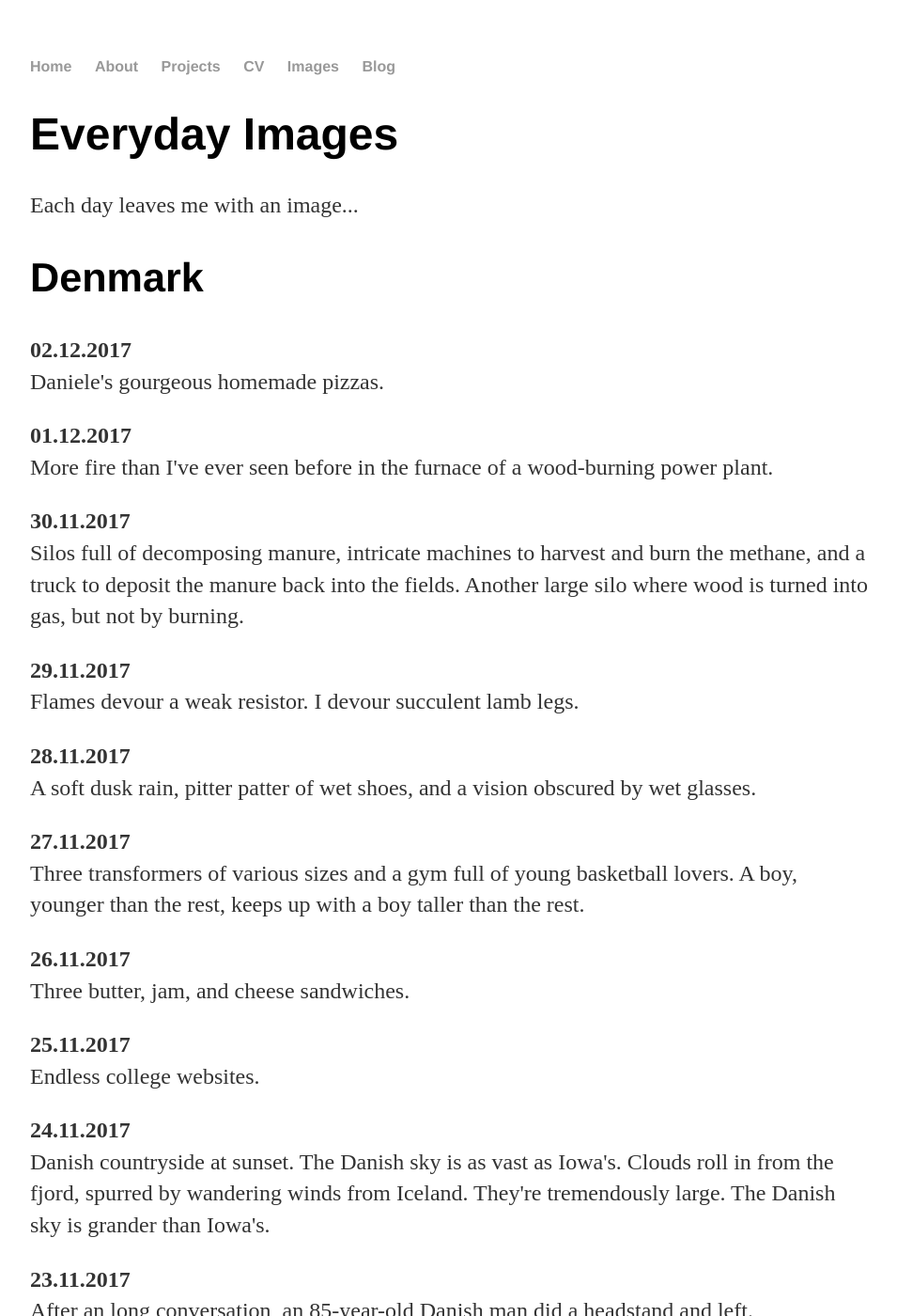
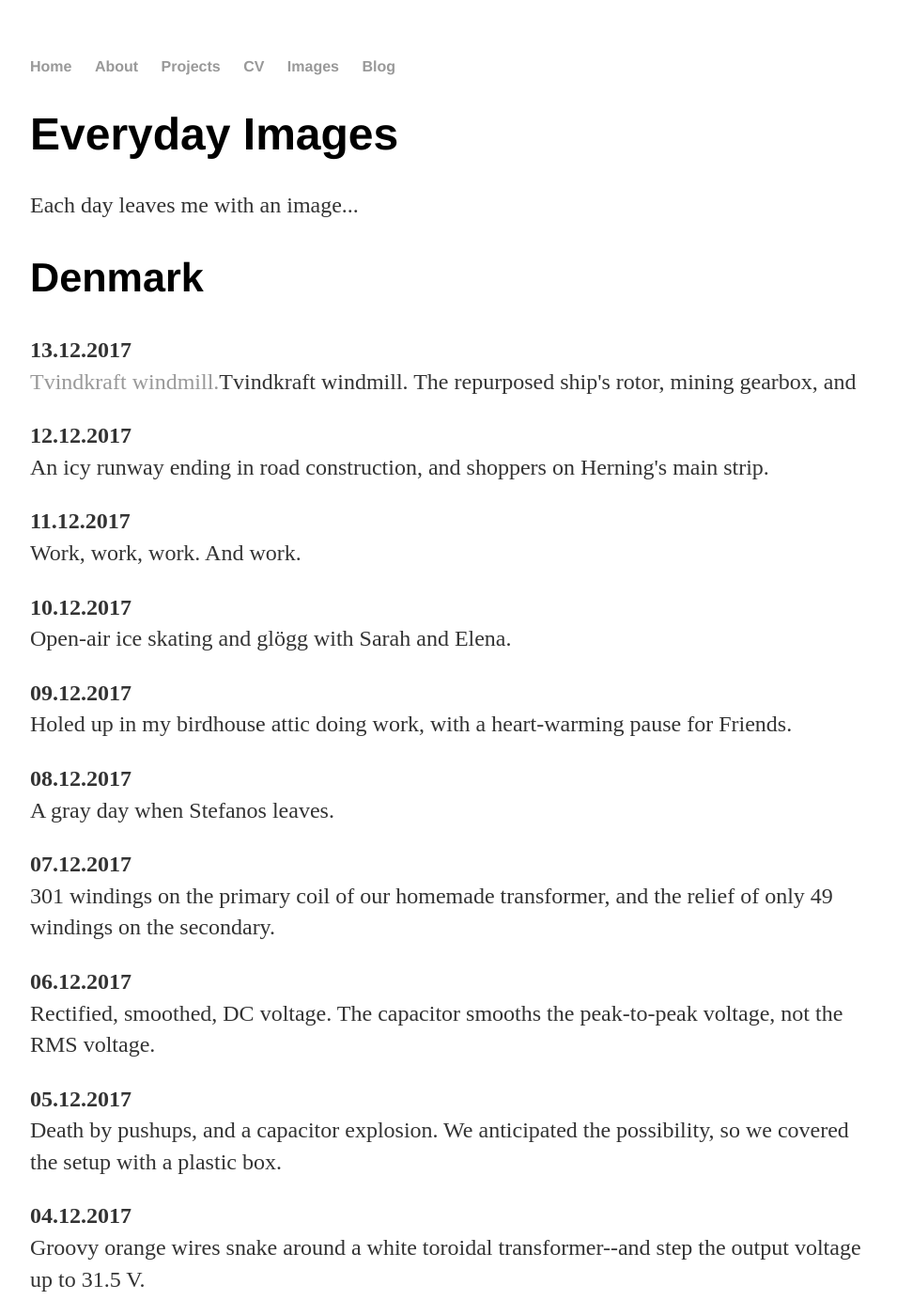
Before and after one commit to kuzura/kuzura.github.io, a Jekyll site: the page built from images/index.html, in a window 1280 px wide and 1400 px high. Shown: the whole window at 94% size, without its empty margins (160-1115 px from the left). Built offline with Jekyll 4.4.1, drawn with Linux system fonts in a browser that asks for light colours; some of the changed text lies outside the part shown.

Commit message:
Update index.html

```diff
--- a/images/index.html
+++ b/images/index.html
@@ -1,6 +1,6 @@
 ---
 layout: default
-title: Engineering Projects
+title: Images From My Travels
 ---
 
 <div class="Images">
@@ -10,6 +10,62 @@ title: Engineering Projects
 			</p>
 
       <h2>Denmark</h2>
+
+
+      <p>
+			<b>13.12.2017</b><br>
+      <a href="http://www.tvindkraft.dk/en/">Tvindkraft windmill.</a>Tvindkraft windmill. The repurposed ship's rotor, mining gearbox, and
+			</p>
+
+      <p>
+			<b>12.12.2017</b><br>
+      An icy runway ending in road construction, and shoppers on Herning's main strip.
+			</p>
+
+      <p>
+			<b>11.12.2017</b><br>
+      Work, work, work. And work.
+			</p>
+
+      <p>
+			<b>10.12.2017</b><br>
+      Open-air ice skating and glögg with Sarah and Elena.
+			</p>
+
+      <p>
+			<b>09.12.2017</b><br>
+      Holed up in my birdhouse attic doing work, with a heart-warming pause for Friends.
+			</p>
+
+      <p>
+			<b>08.12.2017</b><br>
+      A gray day when Stefanos leaves.
+			</p>
+
+      <p>
+			<b>07.12.2017</b><br>
+      301 windings on the primary coil of our homemade transformer, and the relief of only 49 windings on the secondary.
+			</p>
+
+      <p>
+			<b>06.12.2017</b><br>
+      Rectified, smoothed, DC voltage. The capacitor smooths the peak-to-peak voltage, not the RMS voltage.
+			</p>
+
+      <p>
+			<b>05.12.2017</b><br>
+      Death by pushups, and a capacitor explosion. We anticipated the possibility, so we covered the setup with a plastic box.
+			</p>
+
+      <p>
+			<b>04.12.2017</b><br>
+      Groovy orange wires snake around a white toroidal transformer--and step the output voltage up to 31.5 V.
+			</p>
+
+      <p>
+			<b>03.12.2017</b><br>
+      A day of rest and college applications.
+			</p>
 
       <p>
 			<b>02.12.2017</b><br>
```
